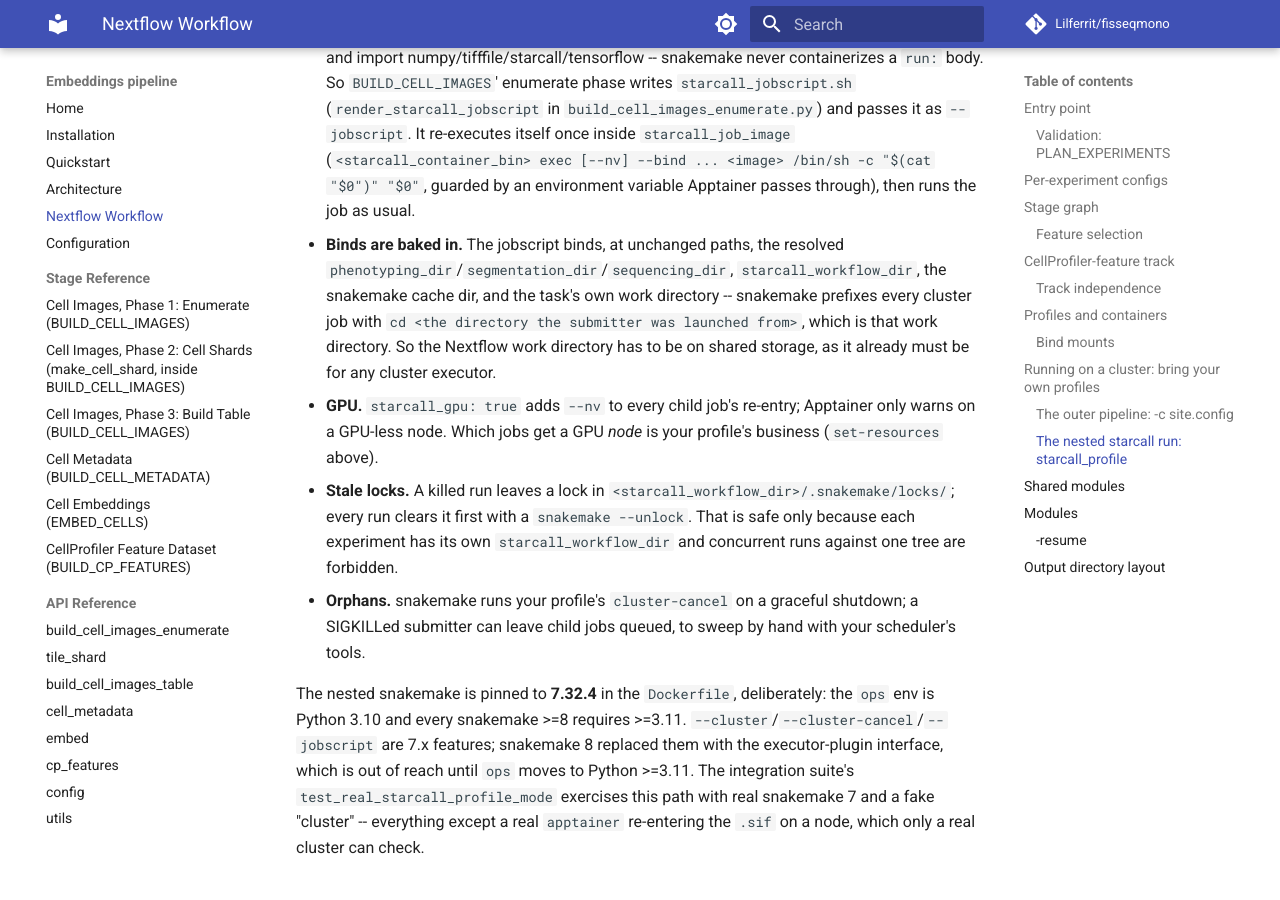
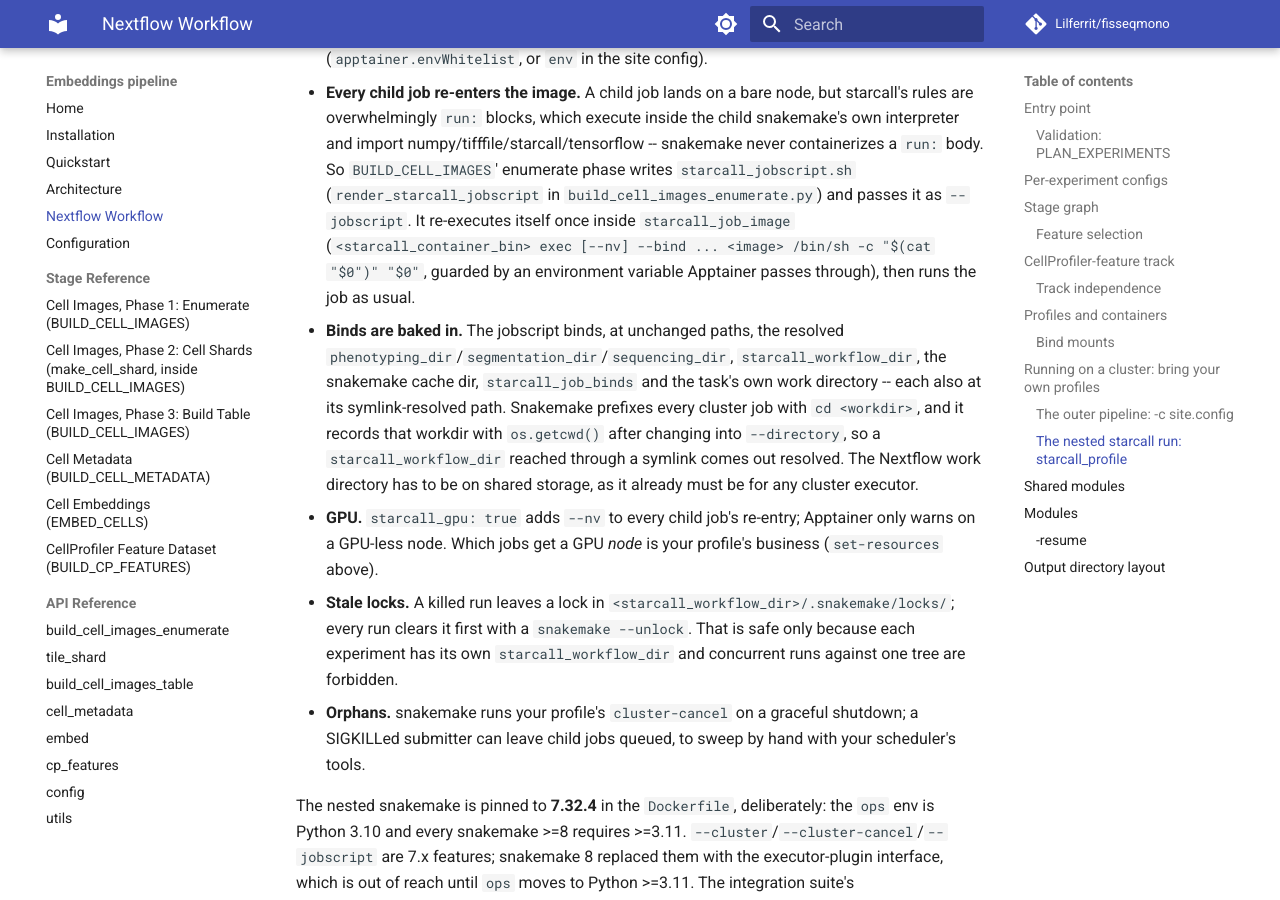
Before and after one commit to Lilferrit/fisseqmono, an MkDocs documentation site: the page built from docs/embeddings-pipeline/nextflow.md, in a window 1280 px wide and 900 px high, scrolled down 8272 px. Built offline with MkDocs 1.6.1 and Material for MkDocs 9.7.7, drawn with Linux system fonts in a browser that asks for light colours; comment, search, counter and statistics services are not loaded; some of the changed text lies outside the part shown.

Commit message:
Starcall jobscript: also bind each path at its symlink-resolved location
Under SGE every BUILD_CELL_IMAGES child job died with "cd: can't cd to
/net/fowler/vol1/shared/nobackup/fisseq/<experiment>": starcall_workflow_dir
was given through a symlink, snakemake 7 cd's each cluster job into
os.getcwd() after entering --directory (symlinks resolved), and the
jobscript bound only the path as written. jobscript_bind_paths now binds
each path at its realpath too.

Adds starcall_job_binds (default []), extra host paths every child job
binds, for data a starcall tree reaches through a symlink elsewhere.
Corrects the docs, which said the cd target was the task's work dir.

Claude-Session: https://claude.ai/code/session_01Svm9YRPWR9ShCL7Bz5cR6D

```diff
--- a/docs/embeddings-pipeline/nextflow.md
+++ b/docs/embeddings-pipeline/nextflow.md
@@ -338,13 +338,14 @@ By default `BUILD_CELL_IMAGES`' nested snakemake runs in **local mode**:
 `--cores {snakemake_cores}`, every starcall rule a subprocess of the one
 task. There is parallelism *across* experiments and none *within* one.
 
-Set three params to fan starcall's rules out instead:
+Set three params (plus, optionally, `starcall_job_binds`) to fan starcall's rules out instead:
 
 | Param | What it is |
 |---|---|
 | `starcall_profile` | A snakemake **7** profile directory (a `config.yaml` inside it) saying how to submit jobs: `cluster:`, `cluster-cancel:`, `jobs:`, and optionally `default-resources`/`set-resources`, `latency-wait`, `retries`. Bound into the task's container automatically. |
 | `starcall_job_image` | A `.sif` of `container_image` on storage every compute node can read. Required with `starcall_profile` (`PLAN_EXPERIMENTS` fails fast without it). |
 | `starcall_container_bin` | What a child job re-enters the image with. Default `apptainer`; some nodes only ship `singularity`. |
+| `starcall_job_binds` | Optional. Extra host paths every child job binds (a list, or a comma-separated string on the command line), e.g. the shared-storage root your site config binds for the outer tasks, so data a starcall config reaches through a symlink elsewhere is visible too. Default `[]`. |
 
 A minimal profile looks like:
 
@@ -397,11 +398,13 @@ How the pieces fit:
   variable Apptainer passes through), then runs the job as usual.
 - **Binds are baked in.** The jobscript binds, at unchanged paths, the
   resolved `phenotyping_dir`/`segmentation_dir`/`sequencing_dir`,
-  `starcall_workflow_dir`, the snakemake cache dir, and the task's own work
-  directory -- snakemake prefixes every cluster job with `cd <the directory
-  the submitter was launched from>`, which is that work directory. So the
-  Nextflow work directory has to be on shared storage, as it already must
-  be for any cluster executor.
+  `starcall_workflow_dir`, the snakemake cache dir, `starcall_job_binds`
+  and the task's own work directory -- each also at its symlink-resolved
+  path. Snakemake prefixes every cluster job with `cd <workdir>`, and it
+  records that workdir with `os.getcwd()` after changing into
+  `--directory`, so a `starcall_workflow_dir` reached through a symlink
+  comes out resolved. The Nextflow work directory has to be on shared
+  storage, as it already must be for any cluster executor.
 - **GPU.** `starcall_gpu: true` adds `--nv` to every child job's re-entry;
   Apptainer only warns on a GPU-less node. Which jobs get a GPU *node* is
   your profile's business (`set-resources` above).
```
Also changed, not shown: docs/embeddings-pipeline/cli/build_cell_images_enumerate.md (+4 -3 lines), docs/embeddings-pipeline/configuration.md (+1 -0 lines), 5 other files.
